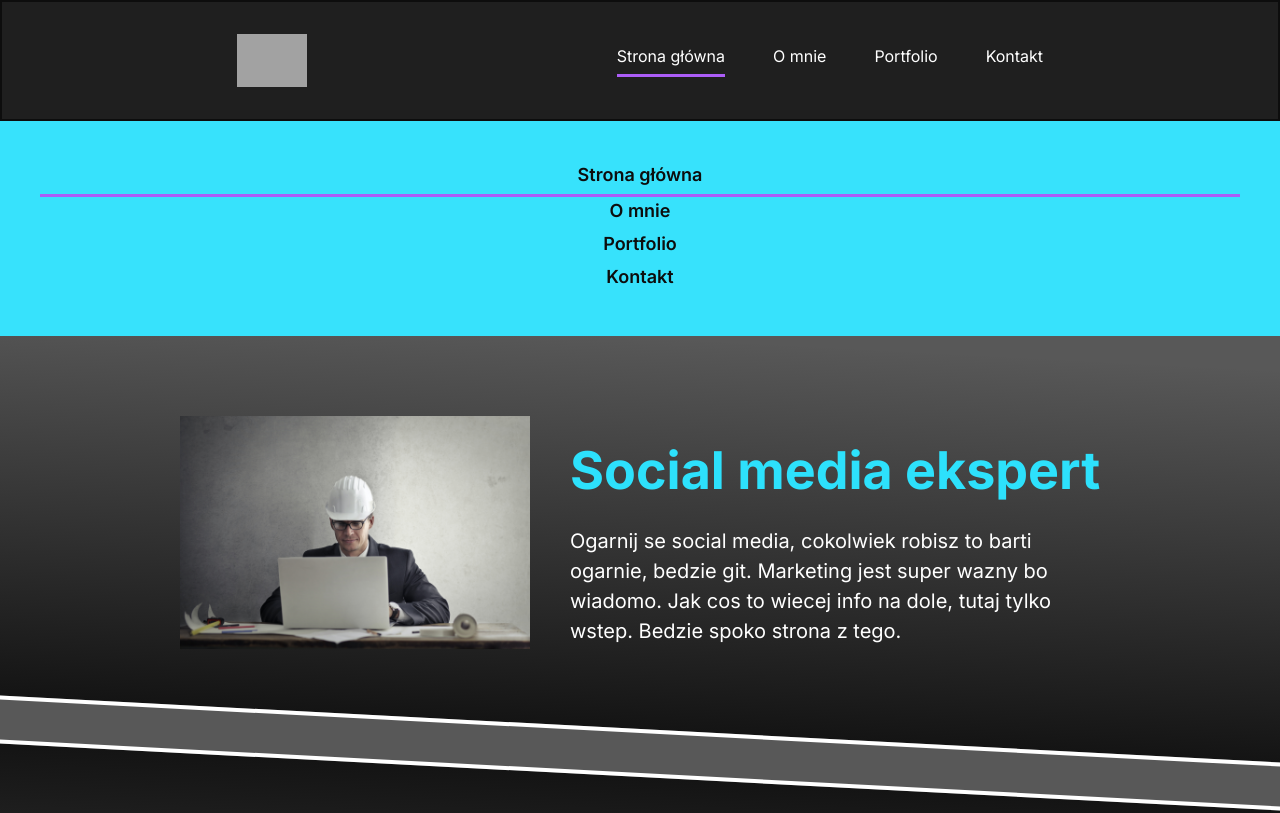
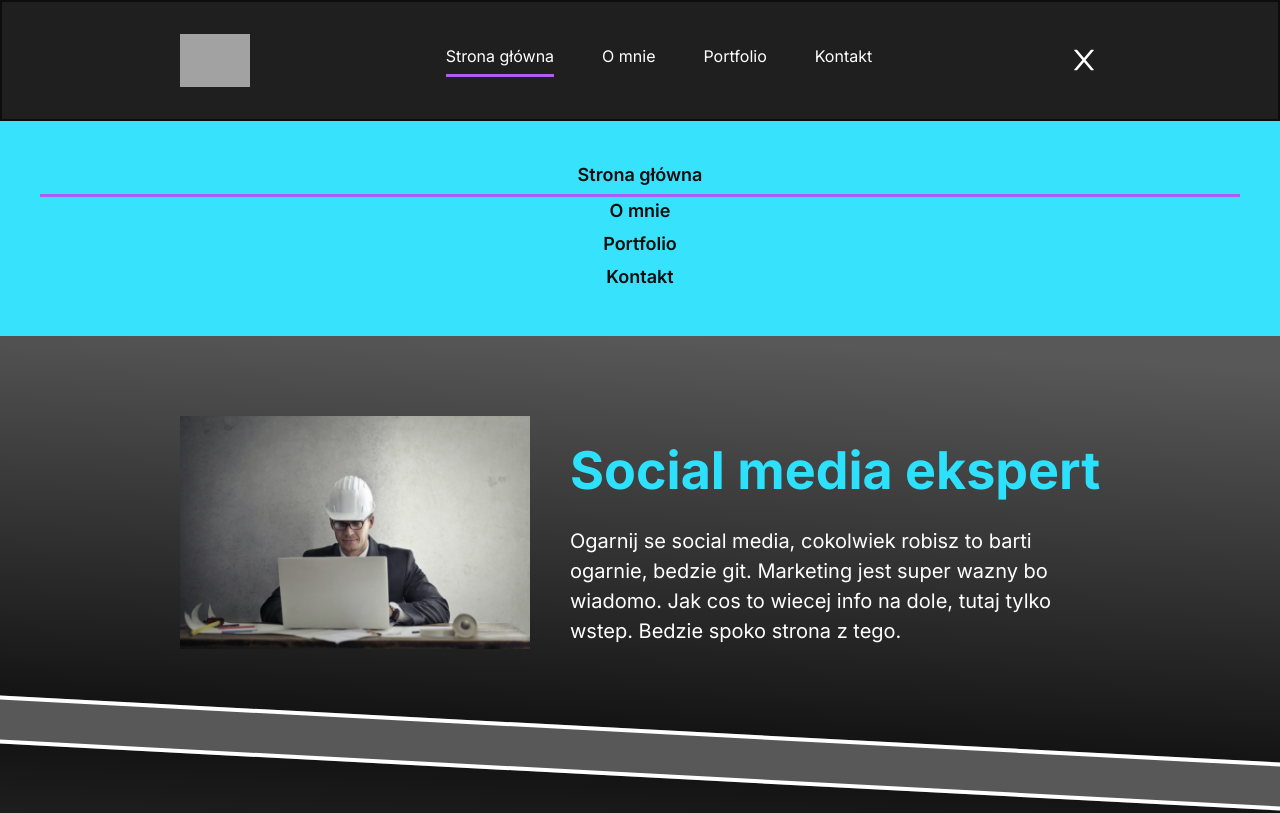
Before and after one commit to MateuszKuruc/marketing-portfolio, a Next.js app in the folder marketing-portfolio/: page / in a window 1280 px wide. Shown: the top 813 px of the page. Built offline with nearby package versions, Linux system fonts and the light colour scheme; grey boxes are pictures that could not be loaded.

Commit message:
add conditional rendering of hamburger menu icon and close menu icon

```diff
--- a/marketing-portfolio/src/components/NavBar.tsx
+++ b/marketing-portfolio/src/components/NavBar.tsx
@@ -4,7 +4,7 @@ import { useState, useRef, useEffect } from "react";
 import { NAV_LINKS, OFFSETS_DESKTOP, OFFSETS_MOBILE } from "@/constants";
 import Image from "next/image";
 import Link from "next/link";
-import { AiOutlineMenu } from "react-icons/ai";
+import { AiOutlineMenu, AiOutlineClose } from "react-icons/ai";
 import { Link as ScrollLink } from "react-scroll";
 
 const NavBar = () => {
@@ -87,12 +87,19 @@ const NavBar = () => {
             </li>
           ))}
         </ul>
-
-        <AiOutlineMenu
-          color="white"
-          onClick={() => setShowMobileMenu(!showMobileMenu)}
-          className="bold-32 lg:hidden"
-        />
+        {showMobileMenu ? (
+          <AiOutlineClose
+            color="white"
+            onClick={() => setShowMobileMenu(!showMobileMenu)}
+            className="bold-32"
+          />
+        ) : (
+          <AiOutlineMenu
+            color="white"
+            onClick={() => setShowMobileMenu(!showMobileMenu)}
+            className="bold-32 lg:hidden"
+          />
+        )}
       </nav>
       {showMobileMenu && (
         <div className="bg-blue-50 p-10 flex flex-col max-container">
```
